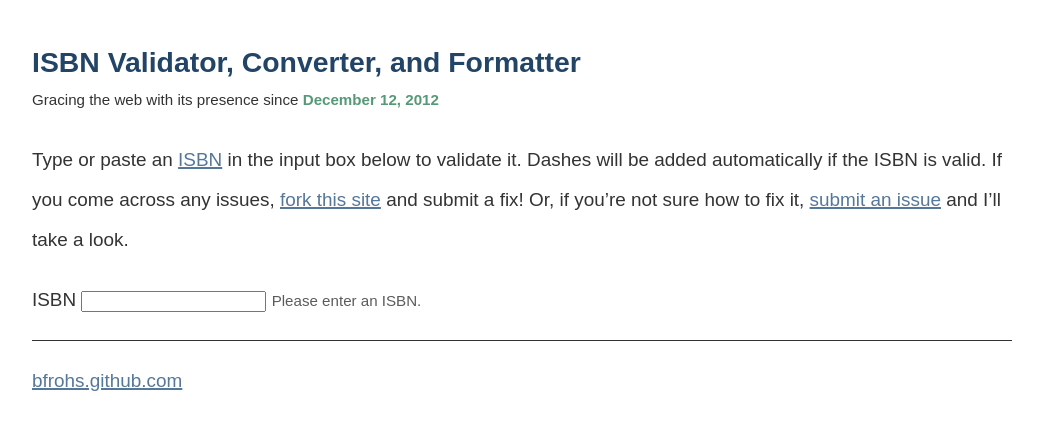
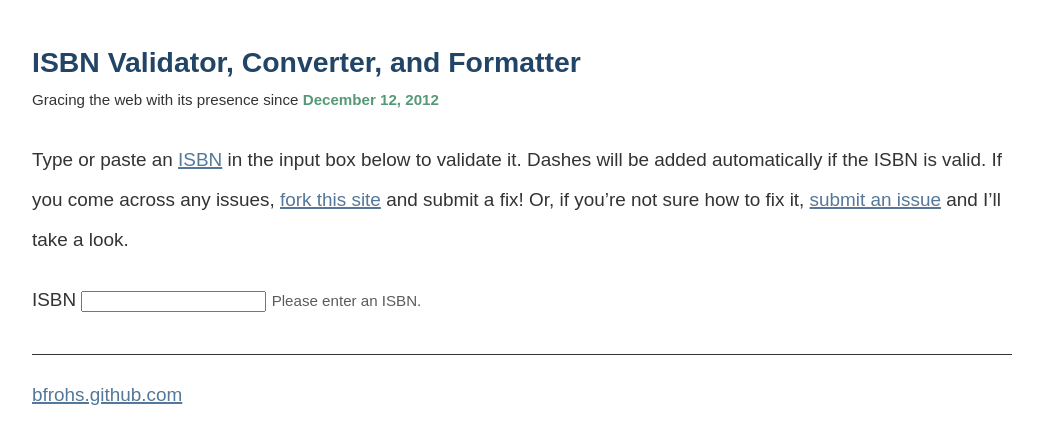
Before and after one commit to 0b10011/0b10011.io, a Jekyll site: the page built from _posts/2012-12-12-isbn-validator.md, in a window 1280 px wide. Shown: the top 444 px of the page, without its empty margins (118-1161 px from the left). Built offline with Jekyll 4.4.1, drawn with Linux system fonts in a browser that asks for light colours.

Commit message:
Style fix for footer.
Wasn't adjusting for line-height before.

```diff
--- a/style/style.css
+++ b/style/style.css
@@ -59,6 +59,7 @@ a:visited:hover,
 a:visited:focus {
 }
 footer {
+	margin-top:1.7em;
 	border-top:1px solid #333;
 }
 
```
